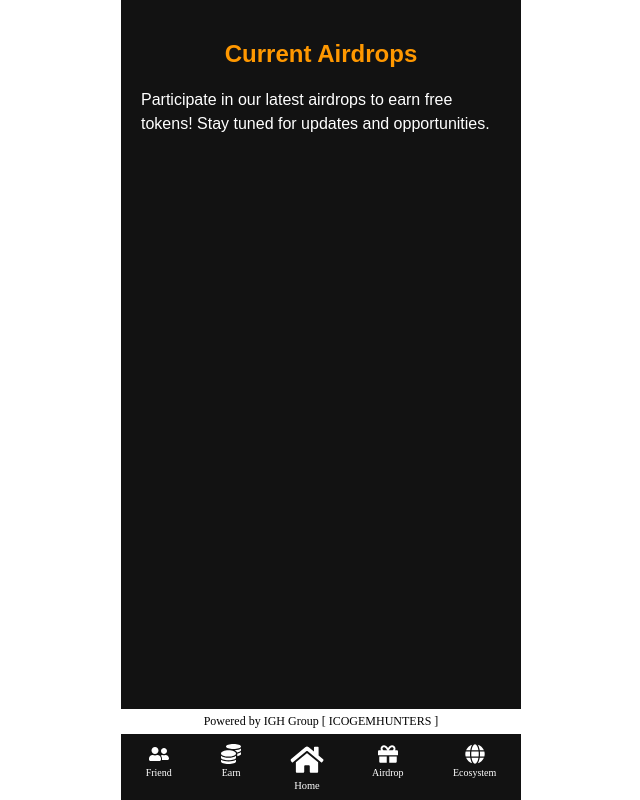
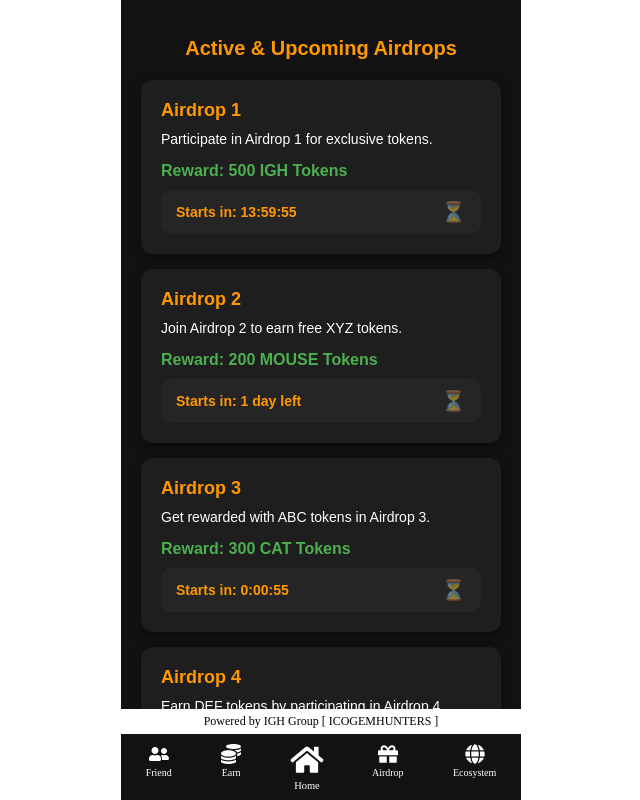
Before and after one commit to crizanp/TG-Test-Frontend, a React (Create React App) app: page /airdrop in a window 1280 px wide. Shown: the whole page, without its empty margins (319-959 px from the left). Built offline with nearby package versions, Linux system fonts and the light colour scheme.

Commit message:
airdrop section added

```diff
--- a/src/components/AirdropPage.js
+++ b/src/components/AirdropPage.js
@@ -1,5 +1,5 @@
-import React from 'react';
-import styled from 'styled-components';
+import React, { useState, useEffect } from 'react';
+import styled, { keyframes } from 'styled-components';
 
 const AirdropContainer = styled.div`
   color: white;
@@ -21,22 +21,193 @@ const AirdropTitle = styled.h2`
   color: #ff9800;
   margin-bottom: 20px;
   text-align: center;
+  font-size: 20px;
 `;
 
-const AirdropContent = styled.p`
-  font-size: 16px;
-  line-height: 1.5;
-  color: #ffffff;
+const AirdropList = styled.div`
+  display: flex;
+  flex-direction: column;
+  gap: 15px;
 `;
 
+const AirdropCard = styled.div`
+  background-color: #1e1e1e;
+  padding: 20px;
+  border-radius: 12px;
+  box-shadow: 0 4px 10px rgba(0, 0, 0, 0.4);
+  display: flex;
+  flex-direction: column;
+  gap: 10px;
+  cursor: ${({ clickable }) => (clickable ? 'pointer' : 'default')};
+  transition: transform 0.2s, box-shadow 0.2s;
+
+  &:hover {
+    ${({ clickable }) =>
+      clickable &&
+      `
+      transform: translateY(-3px);
+      box-shadow: 0 6px 15px rgba(0, 0, 0, 0.5);
+    `}
+  }
+
+  @media (max-width: 480px) {
+    padding: 15px;
+  }
+`;
+
+const AirdropName = styled.h3`
+  color: #ff9800;
+  font-size: 18px;
+  margin: 0;
+`;
+
+const AirdropDesc = styled.p`
+  font-size: 14px;
+  color: #ffffff;
+  margin: 0;
+`;
+
+const AirdropReward = styled.div`
+  font-size: 16px;
+  font-weight: bold;
+  color: #4caf50;
+  margin-top: 5px;
+`;
+
+const CountdownContainer = styled.div`
+  display: flex;
+  justify-content: space-between;
+  align-items: center;
+  background-color: #252525;
+  padding: 10px 15px;
+  border-radius: 10px;
+  font-size: 14px;
+  font-weight: bold;
+  color: white;
+
+  @media (max-width: 480px) {
+    padding: 8px 12px;
+  }
+`;
+
+const CountdownTimer = styled.div`
+  font-size: 14px;
+  color: ${({ active }) => (active ? '#ffeb3b' : '#ff9800')}; /* Yellow for active, orange for upcoming */
+`;
+
+const blinkAnimation = keyframes`
+  50% {
+    opacity: 0.5;
+  }
+`;
+
+const TickingClock = styled.div`
+  font-size: 20px;
+  color: #ff9800;
+  animation: ${blinkAnimation} 1s linear infinite;
+`;
+
+const airdropsData = [
+  {
+    name: "Airdrop 1",
+    description: "Participate in Airdrop 1 for exclusive tokens.",
+    reward: "500 IGH Tokens",
+    startTime: Date.now() + 3600000 * 14, // 14 hours from now
+    endTime: Date.now() + 3600000 * 48, // 48 hours from now
+    link: "#",
+  },
+  {
+    name: "Airdrop 2",
+    description: "Join Airdrop 2 to earn free XYZ tokens.",
+    reward: "200 MOUSE Tokens",
+    startTime: Date.now() + 86400000 * 2, // 2 days from now
+    endTime: Date.now() + 86400000 * 7, // 7 days from now
+    link: "#",
+  },
+  {
+    name: "Airdrop 3",
+    description: "Get rewarded with ABC tokens in Airdrop 3.",
+    reward: "300 CAT Tokens",
+    startTime: Date.now() + 60000, // 1 minute from now
+    endTime: Date.now() + 86400000 * 3, // 3 days from now
+    link: "#",
+  },
+  {
+    name: "Airdrop 4",
+    description: "Earn DEF tokens by participating in Airdrop 4.",
+    reward: "150 DOG Tokens",
+    startTime: Date.now() + 86400000, // 1 day from now
+    endTime: Date.now() + 86400000 * 4, // 4 days from now
+    link: "#",
+  },
+  {
+    name: "Airdrop 5",
+    description: "Airdrop 5 offers you free GHI tokens.",
+    reward: "100 RAT Tokens",
+    startTime: Date.now() + 3600000 * 20, // 20 hours from now
+    endTime: Date.now() + 86400000 * 5, // 5 days from now
+    link: "#",
+  },
+];
+
+const formatTime = (milliseconds) => {
+  if (milliseconds > 86400000) {
+    return `${Math.floor(milliseconds / 86400000)} day${Math.floor(milliseconds / 86400000) > 1 ? 's' : ''} left`;
+  }
+  const totalSeconds = Math.floor(milliseconds / 1000);
+  const hours = Math.floor(totalSeconds / 3600);
+  const minutes = Math.floor((totalSeconds % 3600) / 60);
+  const seconds = totalSeconds % 60;
+  return `${hours}:${minutes < 10 ? '0' : ''}${minutes}:${seconds < 10 ? '0' : ''}${seconds}`;
+};
+
 function AirdropPage() {
+  const [airdrops, setAirdrops] = useState(airdropsData);
+
+  useEffect(() => {
+    const interval = setInterval(() => {
+      setAirdrops((prevAirdrops) =>
+        prevAirdrops.map((airdrop) => {
+          const now = Date.now();
+          let status = 'upcoming';
+          let timeLeft = airdrop.startTime - now;
+
+          if (now >= airdrop.startTime && now <= airdrop.endTime) {
+            status = 'active';
+            timeLeft = airdrop.endTime - now;
+          }
+
+          return { ...airdrop, status, timeLeft };
+        })
+      );
+    }, 1000);
+
+    return () => clearInterval(interval);
+  }, []);
+
   return (
     <AirdropContainer>
-      <AirdropTitle>Current Airdrops</AirdropTitle>
-      <AirdropContent>
-        Participate in our latest airdrops to earn free tokens! Stay tuned for updates and opportunities.
-      </AirdropContent>
-      {/* Additional content for the airdrop can be added here */}
+      <AirdropTitle>Active & Upcoming Airdrops</AirdropTitle>
+      <AirdropList>
+        {airdrops.map((airdrop, index) => (
+          <AirdropCard
+            key={index}
+            clickable={airdrop.status === 'active'}
+            onClick={() => airdrop.status === 'active' && window.open(airdrop.link, '_blank')}
+          >
+            <AirdropName>{airdrop.name}</AirdropName>
+            <AirdropDesc>{airdrop.description}</AirdropDesc>
+            <AirdropReward>Reward: {airdrop.reward}</AirdropReward>
+            <CountdownContainer>
+              <CountdownTimer active={airdrop.status === 'active'}>
+                {airdrop.status === 'active' ? 'Ends in: ' : 'Starts in: '}
+                {formatTime(airdrop.timeLeft)}
+              </CountdownTimer>
+              <TickingClock>⏳</TickingClock>
+            </CountdownContainer>
+          </AirdropCard>
+        ))}
+      </AirdropList>
     </AirdropContainer>
   );
 }
```
